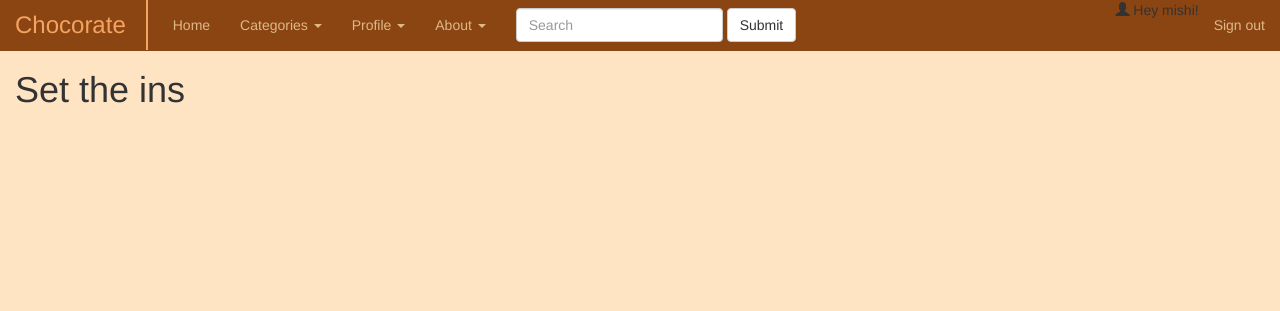
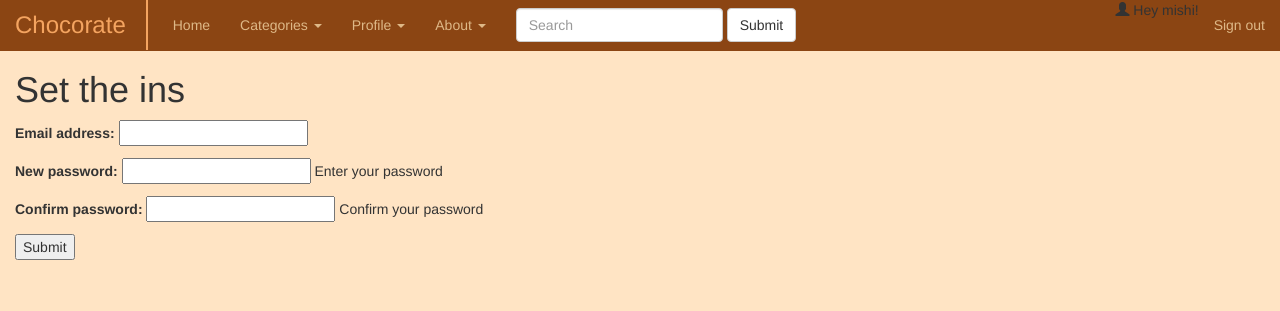
Before and after one commit to Aliceravier/Chocorate, a Django app: page /chocorate/profile/settings/ in a window 1280 px wide. Shown: the top 311 px of the page. Run offline with Django 3.2, Linux system fonts and the light colour scheme; a user stored in the database is signed in; some libraries are stand-ins or nearby versions.

Commit message:
to be continued

```diff
--- a/chocorate_project/chocorate/forms.py
+++ b/chocorate_project/chocorate/forms.py
@@ -42,10 +42,21 @@ class AddPostForm(forms.ModelForm):
         model = Chocolate
         fields = ('name', 'chocolate_type', 'description', 'picture','picture_url','picture_alt',)
 
-class AddCommentForm:
+class AddCommentForm(forms.ModelForm):
     message = forms.CharField(max_length=500,
                               help_text="Enter comment here")
     rating = forms.FloatField(help_text="Rating here")
     class Meta:
         model = Comment
         fields = ('message', 'rating')
+
+class SettingsForm(forms.ModelForm):
+    new_password = forms.CharField(widget=forms.PasswordInput(), help_text='Enter your password')
+    confirm_password = forms.CharField(widget=forms.PasswordInput(), help_text="Confirm your password")
+
+
+    class Meta:
+        model = User
+        fields = ('email',)
+   # name = forms.CharField(max_length=30,
+                       #    help_text='Enter a new username:')
--- a/chocorate_project/chocorate/views.py
+++ b/chocorate_project/chocorate/views.py
@@ -6,7 +6,7 @@ from django.contrib.auth import views as auth_views
 
 from chocorate.forms import SearchForm
 from chocorate.models import Search, Chocolate
-from chocorate.forms import AddPostForm, SignUpForm
+from chocorate.forms import AddPostForm, SignUpForm, SettingsForm
 
 
 
@@ -64,7 +64,15 @@ def addPost(request):
 
 def settings(request):
     context_dict = {'current': 'profile'}
-    return render(request, 'chocorate/settings.html', context = context_dict)
+
+    if request.method == 'POST':
+        pass
+    else:
+        settingsForm = SettingsForm(instance=request.user)
+        context_dict['settings_form'] = settingsForm
+
+
+    return render(request, 'chocorate/settings.html',context_dict)
 
 def FAQ(request):
     context_dict = {"current":"about"}
--- a/chocorate_project/templates/chocorate/settings.html
+++ b/chocorate_project/templates/chocorate/settings.html
@@ -6,4 +6,16 @@
 
 {% block body_block %}
 	<h1> Set the ins </h1>
+
+	<form>
+		{% csrf_token %}
+
+		{{ settings_form.as_p }}
+		<!--{% for field in settings_form.visible_fields %}-->
+			<!--{{ field }}-->
+		<!--{% endfor %}-->
+
+		<button type="submit"> Submit </button>
+	</form>
+
 {% endblock %}
```
Also changed, not shown: chocorate_project/db.sqlite3.
